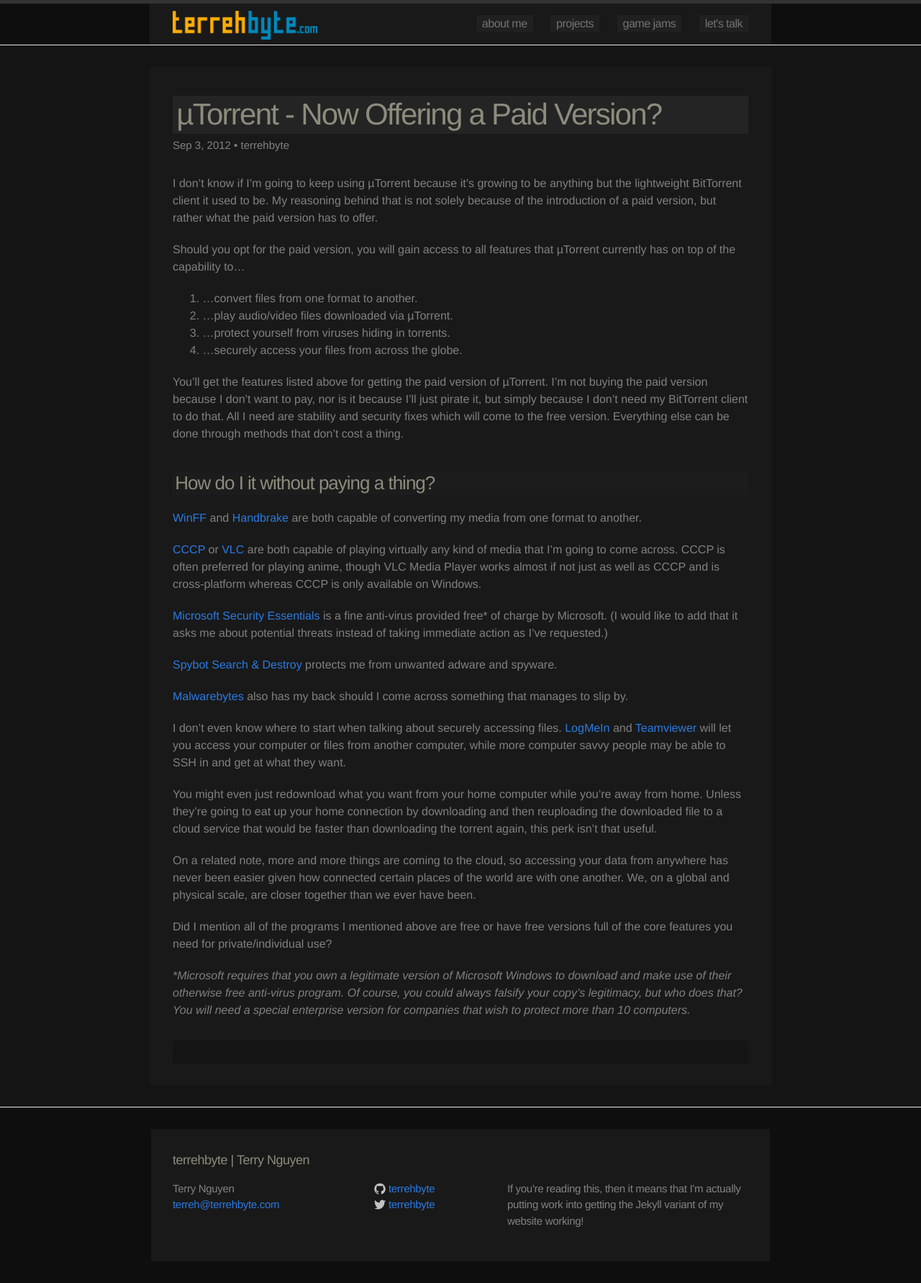
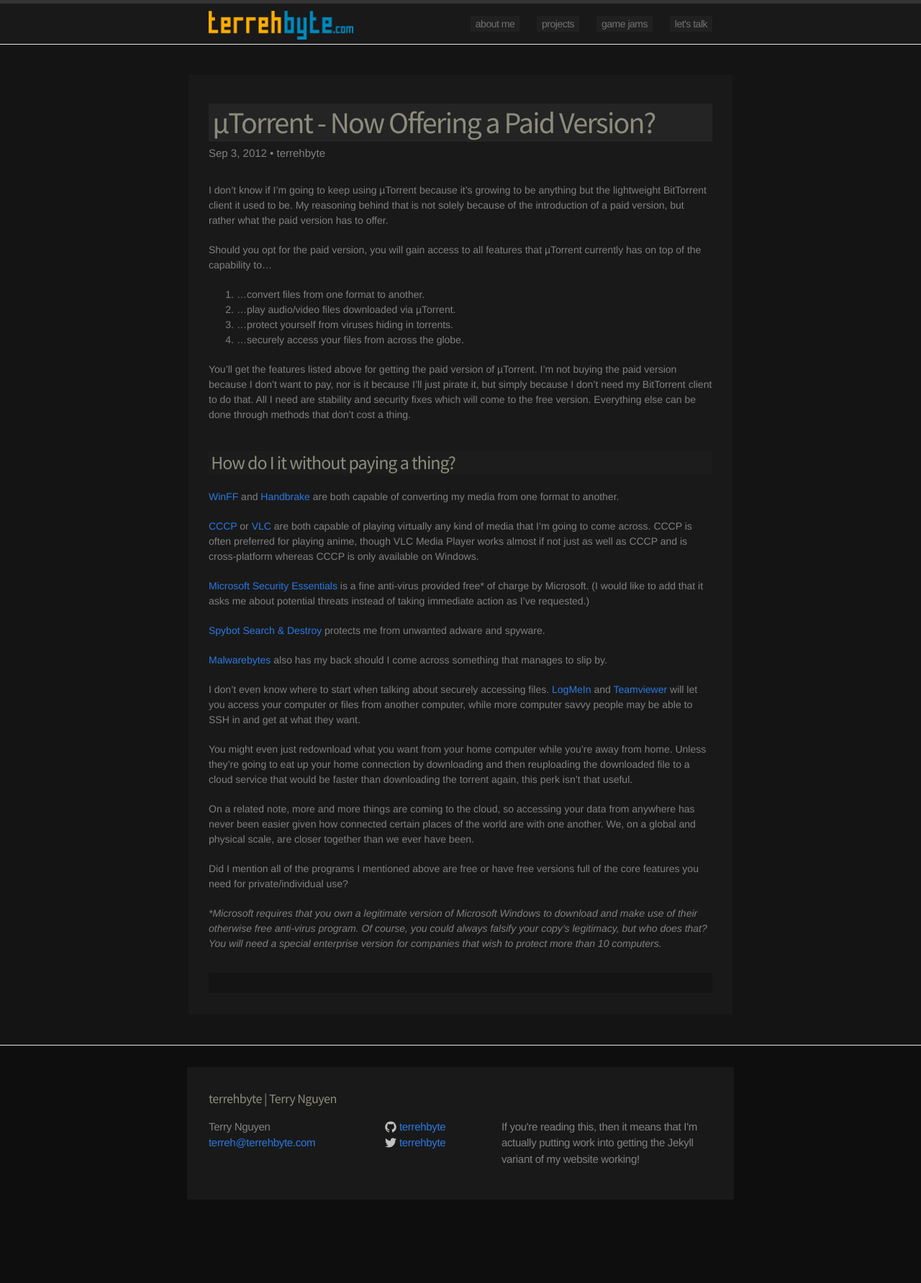
Before and after one commit to terrehbyte/terrehbyte.com, a Jekyll site: the page built from _posts/2012-09-03-%c2%b5torrent-now-offering-a-paid-version.md, in a window 1280 px wide. Shown: the whole page at 72% size. Built offline with Jekyll 4.4.1, drawn with Linux system fonts in a browser that asks for light colours; Markdown is read by kramdown in place of the engine named in the settings; comment, search, counter and statistics services are not loaded; after the commit the page ends 1697 px from its top, so only the background shows below that.

Commit message:
Changed header font and page layout

```diff
--- a/_config.yml
+++ b/_config.yml
@@ -7,7 +7,7 @@
 webmaster_realname: Terry Nguyen
 twitter_username: terrehbyte
 github_username:  terrehbyte
-paginate: 7
+paginate: 4
 
 # Build settings
 markdown: redcarpet
--- a/css/main.css
+++ b/css/main.css
@@ -1,7 +1,9 @@
 ---
-page-maxwidth: 800px;
-post-maxwidth: 800px;
+page-maxwidth: 10em;
+post-maxwidth: 10em;
 ---
+
+@import url(http://fonts.googleapis.com/css?family=Source+Sans+Pro&subset=latin,latin-ext);
 
 /* Base */
 /* ----------------------------------------------------------*/
@@ -27,7 +29,7 @@
 
 body {
   font-family: Helvetica, Arial, sans-serif;
-  font-size: 16px;
+  font-size: 14px;
   line-height: 1.5;
   font-weight: 300;
   background-color: #0e0e0e;
@@ -37,6 +39,7 @@
   font-size: 100%;
   font-weight: 400;
   color: #8c8c7d;
+  font-family: 'Source Sans Pro', sans-serif;
 }
 
 a         { color: #2a7ae2; text-decoration: none; }
@@ -49,7 +52,7 @@
 .wrap:after { content:""; display:table; }
 .wrap:after { clear: both; }
 .wrap {
-  max-width: 800px;
+  max-width: 700px;
   //padding: 0 30px;
   margin: 0 auto;
   zoom: 1;
@@ -69,6 +72,7 @@
   min-height: 56px;
   /*background-color: #333;*/
   //background-color: #232323;
+  background-color: #191919;
 }
 
 #headerlogo {
@@ -179,7 +183,7 @@
 /* ----------------------------------------------------------*/
 
 .page-content {
-  padding: 30px 0px;
+  padding: 3em 2em;
   background-color: #141414;
 }
 
@@ -205,7 +209,7 @@
 
 .posts li
 {
-  padding-bottom: 30px;
+  padding-bottom: 3.5em;
   display: block; /*for the future when you might want even/odd coloring for each post entry*/
 }
 
@@ -226,16 +230,16 @@
 
 .posts .post-link
 {
-
   position: relative;
   z-index: 1;
-  font-size: 24px;
+  font-size: 26px;
   letter-spacing: -1px;
   line-height: 1;
 
   padding: 0.2em 0.5em;
   background: #202020;
   color: #87d778;
+  font-family: 'Source Sans Pro', sans-serif;
 }
 
 .posts .post-excerpt
@@ -248,7 +252,7 @@
 
   background: #2d2d2d;
   color: #6871ae;
-  padding: 0.5em 0.5em;
+  padding: 1em 1em;
 }
 
 .posts .post-excerpt img
@@ -466,8 +470,7 @@
 /* media queries */
 /* ----------------------------------------------------------*/
 
-
-@media screen and (max-width: 750px) {
+@media screen and (max-width: 39.5em) {
 
   .footer-col-1 { width: 50%; }
 
@@ -485,10 +488,6 @@
     float: none;
     clear: both;
   }
-
-}
-
-@media screen and (max-width: 600px) {
 
   .wrap { padding: 0 12px; }
 
@@ -529,6 +528,7 @@
     line-height: 1.25;
     padding: 5px 10px;
     margin: 0;
+    font-family: 'Source Sans Pro', sans-serif;
   }
 
   .post-header h1 { font-size: 36px; }
```
